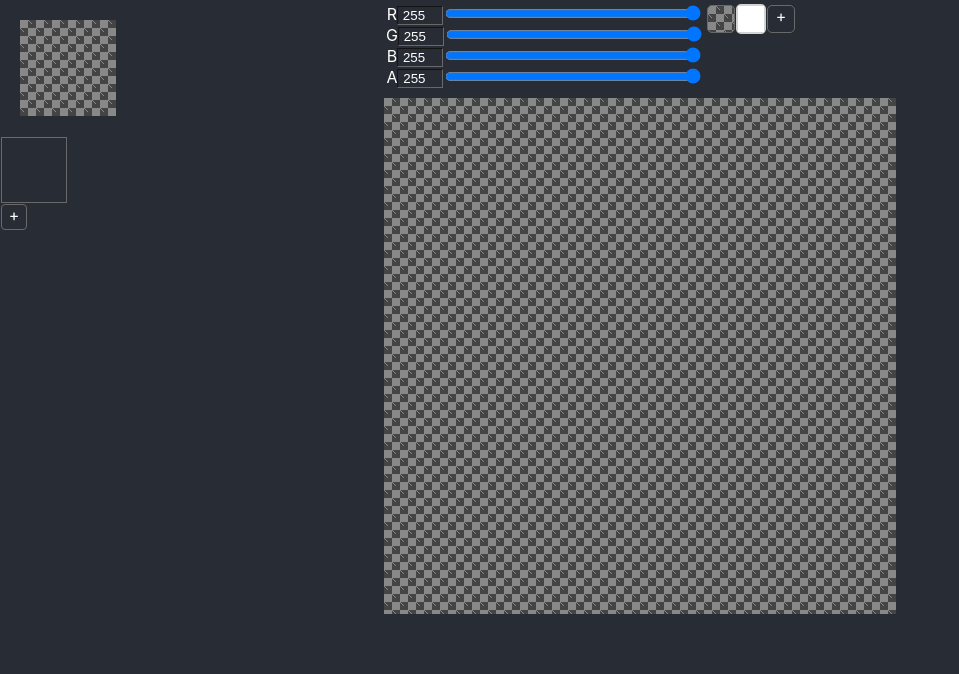
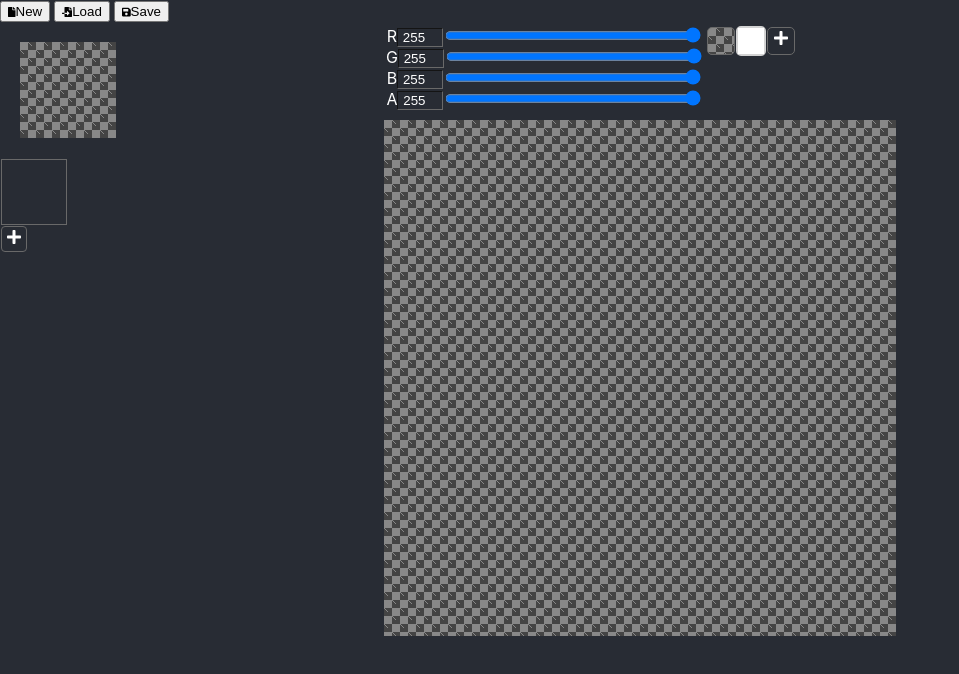
Before and after one commit to Talos208/pixerean, a React (Create React App) app: page / in a window 1280 px wide. Shown: the top 674 px of the page, without its empty margins (0-959 px from the left). Built offline with nearby package versions, Linux system fonts and the light colour scheme.

Commit message:
Add command menu (place holder)

```diff
--- a/src/App.css
+++ b/src/App.css
@@ -12,20 +12,55 @@
 }
 
 .App-header {
-  min-height: 100vh;
-  font-size: calc(10px + 2vmin);
+  height: 0;
+  font-size: 1.2em;
 }
 
 .App-link {
   color: #09d3ac;
 }
 
-.Dot {
-  width: 16px;
-  height: 16px;
-  border: white solid 1px;
-  margin: -1px;
-  display: inline-block;
+.CommandMenu {
+    display: flex;
+    flex-flow: column;
+    width: 100%;
+    height: 1.5em;
+}
+
+.CommandMenu ul {
+    margin-block-start: unset;
+    margin-block-end: unset;
+    padding-inline-start: unset;
+    text-align: left;
+}
+
+.CommandMenu li {
+    display: inline-flex;
+    list-style: none;
+    padding-inline-end:  4px;
+}
+
+.Contents {
+    width: 100%;
+    display: flex;
+    flex-flow: row;
+}
+
+.AnimPane {
+    width: 30%;
+    display: flex;
+    flex-flow: column;
+}
+
+.EditPane {
+    width: 70%;
+    flex-flow: column;
+}
+
+
+.ColorEdit {
+    display: flex;
+    flex-flow: row;
 }
 
 .Matrix {
@@ -47,21 +82,6 @@
     display: flex;
     flex-direction: row;
     margin: 4px 2px;
-}
-
-.ColorPicker .backdrop {
-    background-color: #888;
-    background-image: linear-gradient(45deg, #444 25%, transparent 25%, transparent 75%, #444 75%, #444), linear-gradient(45deg, #444 25%, transparent 25%, transparent 75%, #444 75%, #444);
-    background-position: 0 0, 8px 8px;
-    background-size: 16px 16px;
-    width: 0px;
-    height: 0px;
-    margin: 0px;
-}
-
-.ColorPicker .ColorTip {
-    width: 100%;
-    height: 100%;
 }
 
 .ColorPicker .ColorValues {
@@ -97,7 +117,7 @@
     width: 198px;
     height: 90px;
     overflow-x: hidden;
-    overflow-y: paged-y;
+    overflow-y: auto;
 }
 
 .ColorPalette ul {
@@ -130,8 +150,7 @@
 }
 
 .AnimStrip {
-    width: 40%;
-    height: 600px;
+    height: 570px;
     display: flex;
     flex-direction: column;
     overflow-y: auto;
--- a/src/App.tsx
+++ b/src/App.tsx
@@ -1,5 +1,14 @@
 import React, {ChangeEvent, useRef} from 'react';
 import './App.css';
+import { FontAwesomeIcon } from '@fortawesome/react-fontawesome'
+import {
+  IconLookup,
+  IconDefinition,
+  findIconDefinition,
+  library
+} from '@fortawesome/fontawesome-svg-core'
+import {faFile, faFileImport, faPlus, faSave} from '@fortawesome/free-solid-svg-icons'
+library.add(faPlus, faSave, faFile, faFileImport)
 
 const getColorCode = (dots: ArrayLike<number>) => '#' +
   dots[0].toString(16).padStart(2, '0') +
@@ -289,13 +298,6 @@ const ColorPicker = ({palette, setPallet, penColorIndex}: IColorPicker) => {
   let color = palette[penColorIndex]
   return (
     <div className={'ColorPicker'}>
-      <div className={'backdrop'}>
-        <div className={'ColorTip'} style={{
-          backgroundColor: getColorCode(toRgb(color)),
-          opacity: color.alpha / 255,
-        }}>
-        </div>
-      </div>
       <ul className={'ColorValues'}>
         <li>
           <label id={'colorRed'}><span>R</span>
@@ -368,7 +370,7 @@ const ColorPalette = ({palettes, setPalette, penColorIndex, setPenColorIndex}: I
           }
           setPalette(np)
         }}
-        ><div>+</div></li>
+        ><div><FontAwesomeIcon icon={'plus'}/></div></li>
       </ul>
     </div>
   )
@@ -390,12 +392,26 @@ const App: React.FC = () => {
   const [palettes, setPallets] = React.useState(p)
 
   return (
-    <div className="App" style={{height: '720px'}}>
+    <div className="App" style={{height: '720px', display: 'flex', flexFlow: 'column'}}>
       {/*<header className="App-header">*/}
       {/*</header>*/}
-      <div style={{width: '30%'}}>
+      <nav className={'CommandMenu'}>
+        <ul >
+          <li>
+            <button ><span><FontAwesomeIcon icon={['fas', 'file']} size={'xs'}/>New</span></button>
+          </li>
+          <li>
+            <button ><span><FontAwesomeIcon icon={['fas', 'file-import']} size={'xs'}/>Load</span></button>
+          </li>
+          <li>
+            <button ><span><FontAwesomeIcon icon={['fas','save']} size={'xs'}/>Save</span></button>
+          </li>
+        </ul>
+      </nav>
+      <div className={'Contents'}>
+      <section className={'AnimPane'}>
         <EntireMap dots={cells[cellIndex]} width={width} height={height}/>
-        <div className={'AnimStrip'}>
+        <section className={'AnimStrip'}>
           <ul>
             {cells.map<any>((v, ix) => {
               return (
@@ -411,22 +427,23 @@ const App: React.FC = () => {
                   setCellIndex(cellIndex + 1)
                   setDots(cells[cellIndex + 1])
                 }}
-              >+
+              ><FontAwesomeIcon icon={'plus'}/>
               </div>
             </li>
           </ul>
-        </div>
-      </div>
-      <div>
-        <div style={{display: 'flex', flexFlow: 'row'}}>
-        <ColorPicker palette={palettes} setPallet={setPallets} penColorIndex={penColorIndex}/>
-        <ColorPalette palettes={palettes} penColorIndex={penColorIndex} setPenColorIndex={setPenColorIndex} setPalette={setPallets}/>
+        </section>
+      </section>
+      <section className={'EditPane'} >
+        <div className={'ColorEdit'}>
+          <ColorPicker palette={palettes} setPallet={setPallets} penColorIndex={penColorIndex}/>
+          <ColorPalette palettes={palettes} penColorIndex={penColorIndex} setPenColorIndex={setPenColorIndex} setPalette={setPallets}/>
         </div>
         <Matrix width={width} height={height} drawing={drawing} setDrawing={setDrawing}
                 cells={cells} cellIndex={cellIndex} setDots={setDots}
                 dots={dots}
                 palette={palettes} setPalette={setPallets} penColorIndex={penColorIndex} setPenColorIndex={setPenColorIndex}
         />
+      </section>
       </div>
     </div>
   );
```
Also changed, not shown: package.json (+5 -2 lines), 1 other file (tests, documents, lock files or other folders).
